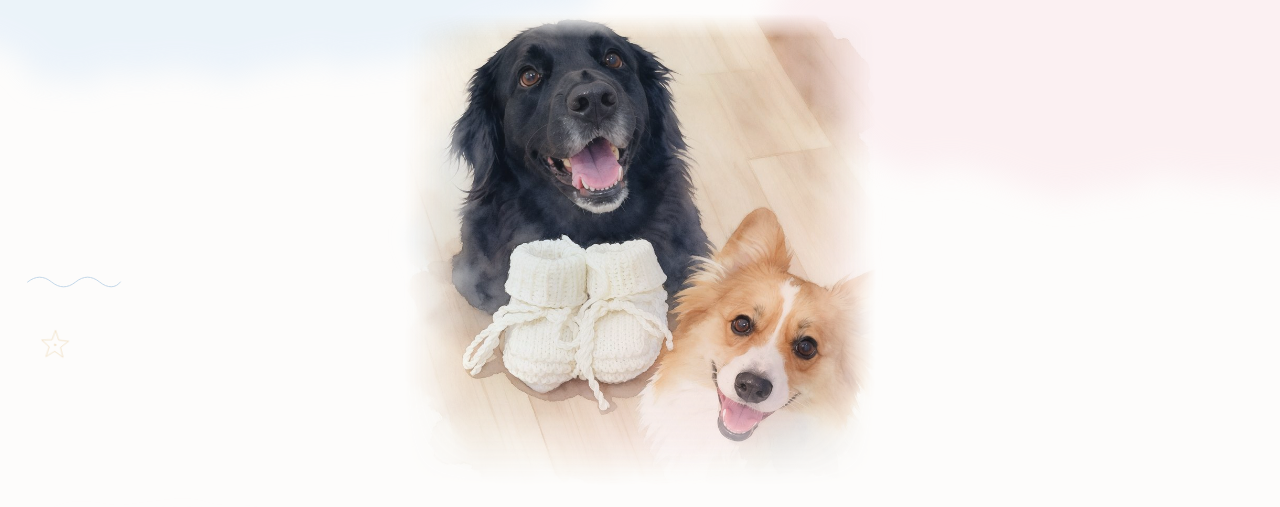
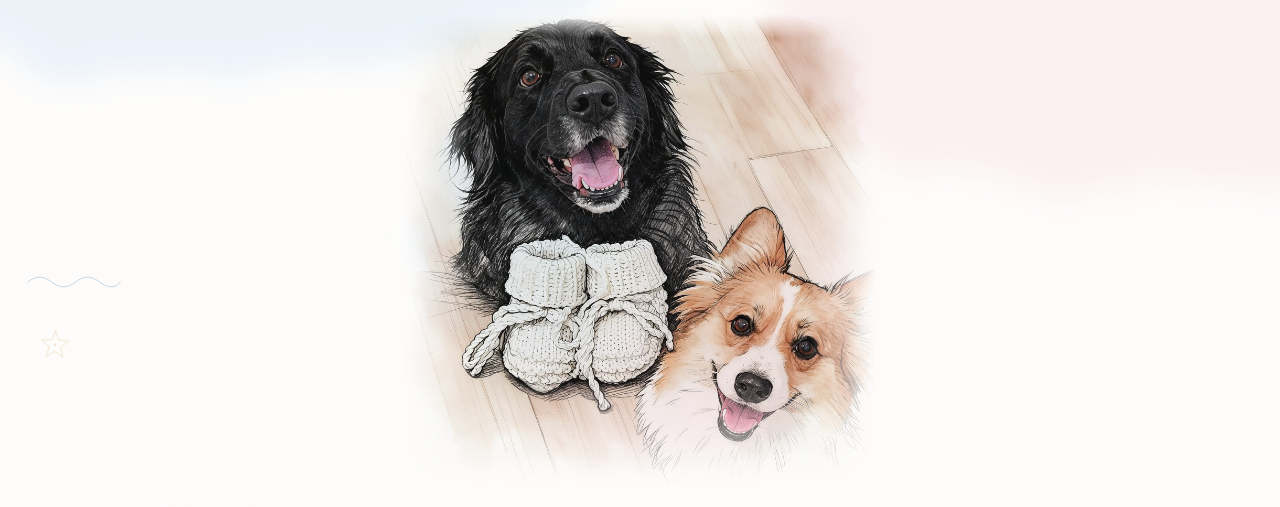
Before and after one commit to axipeto/bebe, a plain HTML site: page index.html in a window 1280 px wide. Shown: the part 226-733 px from the top of the page. Drawn offline with Linux system fonts and the light colour scheme.

Commit message:
Troca a ilustração do convite
Co-Authored-By: Claude Opus 5.5 <noreply@anthropic.com>
Claude-Session: https://claude.ai/code/session_011AyUsDW3X8CkDvNKR6stfP

```diff
--- a/index.html
+++ b/index.html
@@ -5,7 +5,7 @@
 <meta name="viewport" content="width=device-width,initial-scale=1,viewport-fit=cover">
 <meta property="og:title" content="Chá Revelação · Menina ou menino?">
 <meta property="og:description" content="24 de outubro de 2026, 16h, no Ateliê Neshamah, Vila Velha. Confirme sua presença e deixe seu palpite.">
-<meta property="og:image" content="https://axipeto.github.io/bebe/aquarela.jpg">
+<meta property="og:image" content="https://axipeto.github.io/bebe/ilustracao.jpg">
 <title>Chá Revelação · Menina ou menino?</title>
 <link rel="preconnect" href="https://fonts.googleapis.com">
 <link rel="stylesheet" href="https://fonts.googleapis.com/css2?family=Outfit:wght@200;300;400&display=swap">
@@ -127,7 +127,7 @@ input::placeholder{color:var(--ink-soft)}
   <h1><span class="f">Menina</span><span class="ou">ou</span><span class="m">menino</span></h1>
 
   <div class="scene">
-    <img src="aquarela.jpg" alt="Pintura em aquarela de uma cachorra preta e uma corgi sorrindo ao lado de um par de sapatinhos de tricô brancos">
+    <img src="ilustracao.jpg" alt="Ilustração de uma cachorra preta e uma corgi sorrindo ao lado de um par de sapatinhos de tricô brancos">
   </div>
 
   <div class="text">
```
Also changed, not shown: aquarela.jpg (deleted), ilustracao.jpg (added), 1 other file.
